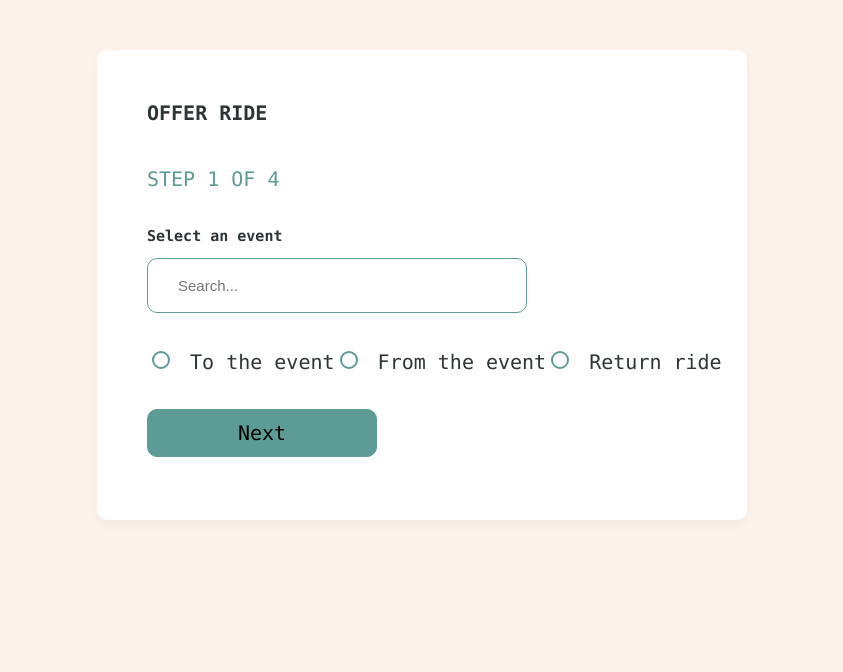
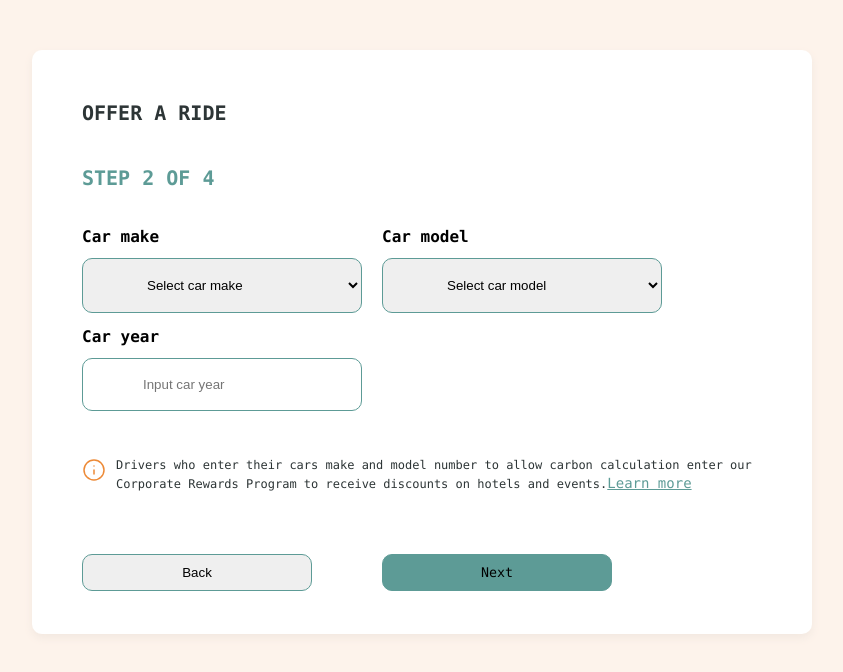
Before and after one commit to medlouay/front-end-newHorizons, a React (Vite) app in the folder front-end/: page / in a window 1280 px wide. Shown: the top 672 px of the page, without its empty margins (218-1061 px from the left). Built offline with nearby package versions, Linux system fonts and the light colour scheme.

Commit message:
offer ride form step 2 of 4

```diff
--- a/front-end/src/App.jsx
+++ b/front-end/src/App.jsx
@@ -1,5 +1,5 @@
 import React from 'react'
-import{Info,Header,Footer,Body,Event,RideCard} from "./components"
+import{Info,Header,Footer,Body,Event,RideCard, OfferRideS2} from "./components"
 import {path as SvgImage} from "./assets"
 
 const App = () => {
@@ -8,7 +8,7 @@ const App = () => {
       <SvgImage className="styled-svg" />
     </div> */}
 
-  <RideCard/>
+  <OfferRideS2/>
 
 
   </>)
--- /dev/null
+++ b/front-end/src/components/OfferRideS2/OfferRideS2.css
@@ -0,0 +1,168 @@
+/* styles.css */
+
+/* Title */
+#title {
+  color: var(--foundation-grey-dark, #2D3536);
+  font-family: Consolas;
+  font-size: 20px;
+  font-weight: bolder;
+  line-height: 130%; /* 26px */
+  text-transform: uppercase;
+  position: absolute;
+  top: 50px;
+  left: 50px;
+}
+
+/* Step 2 */
+#st2 {
+  color: #5D9B96;
+  font-family: Consolas;
+  font-size: 20px;
+  font-weight: bold;
+  text-transform: uppercase;
+  position: absolute;
+  top: 116px;
+  left: 50px;
+  margin-bottom: 20px;
+}
+
+/* Picker 1 */
+#picker1 {
+  display: inline-flex;
+  padding: 18px 60px;
+  position: absolute;
+  width: 280px;
+  top: 208px;
+  left: 50px;
+  border-radius: 10px;
+  border: 1px solid var(--foundation-green-normal, #5D9B96);
+}
+
+/* Container 2 */
+#container2 {
+  position: relative;
+  width: 780px;
+  height: 584px;
+  margin: 50px auto 0;
+  display: flex;
+  justify-content: center;
+  align-items: center;
+  flex-shrink: 0;
+  border-radius: 10px;
+  background: #ffffff;
+  box-shadow: 0px 4px 8px 0px #f2e8e0;
+}
+
+/* Car Make */
+#carmake {
+  position: absolute;
+  top: 177px;
+  left: 50px;
+  font-family: Consolas;
+  font-weight: bold;
+}
+
+/* Car Model */
+#carmodel {
+  position: absolute;
+  top: 177px;
+  left: 350px;
+  font-family: Consolas;
+  font-weight: bold;
+}
+
+/* Picker 2 */
+#picker2 {
+  padding: 18px 60px;
+  position: absolute;
+  top: 208px;
+  left: 350px;
+  border-radius: 10px;
+  width: 280px;
+  border: 1px solid var(--foundation-green-normal, #5D9B96);
+}
+
+/* Car Year */
+#caryear {
+  position: absolute;
+  top: 277px;
+  left: 50px;
+  font-family: Consolas;
+  font-weight: bold;
+}
+
+/* Car Model Input */
+#carModelinput {
+  padding: 18px 60px;
+  width: 280px;
+  position: absolute;
+  top: 308px;
+  left: 50px;
+  border-radius: 10px;
+  border: 1px solid var(--foundation-green-normal, #5D9B96);
+}
+
+/* Paragraph 1 */
+#paragraph1 {
+  position: absolute;
+  top: 408px;
+  left: 84px;
+  color: var(--foundation-grey-dark, #2D3536);
+  font-family: Consolas;
+  font-size: 12px;
+  font-weight: 400;
+  line-height: 130%; /* 18.2px */
+  width: 644px;
+}
+
+/* Icon 1 */
+#icon1 {
+  width: 24px;
+  height: 24px;
+  position: absolute;
+  left: 50px;
+  top: 408px;
+}
+
+/* Back Button 1 */
+#backbutton1 {
+  font: Consolas;
+  position: absolute;
+  top: 504px;
+  left: 50px;
+  display: flex;
+  width: 230px;
+  padding: 10px;
+  justify-content: center;
+  align-items: center;
+  border-radius: 10px;
+  border: 1px solid var(--foundation-green-normal, #5D9B96);
+}
+
+/* Next Button 1 */
+#nextbutton1 {
+  font-family: Consolas;
+  position: absolute;
+  top: 504px;
+  left: 350px;
+  display: flex;
+  width: 230px;
+  padding: 10px;
+  justify-content: center;
+  align-items: center;
+  gap: 10px;
+  border-radius: 10px;
+  border: 1px solid var(--foundation-green-normal, #5D9B96);
+  background: var(--foundation-green-normal, #5D9B96);
+}
+
+/* Link 1 */
+#link1 {
+  color: var(--foundation-green-normal, #5D9B96);
+  font-family: Consolas;
+  font-size: 14px;
+  font-style: normal;
+  font-weight: 400;
+  line-height: 130%;
+  text-decoration-line: underline;
+}
--- /dev/null
+++ b/front-end/src/components/OfferRideS2/OfferRideS2.jsx
@@ -0,0 +1,82 @@
+import React from 'react';
+import './OfferRideS2.css';
+
+const OfferRideS2 = () => {
+  return (
+    <div id="container2">
+      <div id='title'>
+        <span>Offer a Ride</span>
+        {/* Other JSX elements for the rest of the component */}
+      </div>
+      <div id='st2'>
+        <span>STEP 2 OF 4</span>
+      </div>
+      <div>
+        <div id='carmake'>
+          <label htmlFor="picker">Car make</label>
+        </div>
+        <select id="picker1">
+          <option value="" disabled selected>
+            Select car make
+          </option>
+          <option value="option1">Option 1</option>
+          <option value="option2">Option 2</option>
+          <option value="option3">Option 3</option>
+          {/* Add more options as needed */}
+        </select>
+      </div>
+      <div>
+        <div id='carmodel'>
+          <label htmlFor="picker">Car model</label>
+        </div>
+        <select id="picker2">
+          <option value="" disabled selected>
+            Select car model
+          </option>
+          <option value="option1">Option 1</option>
+          <option value="option2">Option 2</option>
+          <option value="option3">Option 3</option>
+          {/* Add more options as needed */}
+        </select>
+      </div>
+      <div>
+        <div id='caryear'>
+          <label htmlFor="carModel">Car year</label>
+        </div>
+        <input
+          type="text"
+          id="carModelinput"
+          placeholder="Input car year"
+        />
+      </div>
+      <div>
+        <span id='paragraph1'>
+          Drivers who enter their cars make and model number to allow carbon calculation enter
+          our Corporate Rewards Program to receive discounts on hotels and events.
+          <a id='link1' href="" target="_blank" rel="noopener noreferrer">
+            Learn more
+          </a>
+        </span>
+      </div>
+      <div id='icon1'>
+        <svg xmlns="http://www.w3.org/2000/svg" width="24" height="24" viewBox="0 0 24 24" fill="none">
+          <path d="M12 22C17.5228 22 22 17.5228 22 12C22 6.47715 17.5228 2 12 2C6.47715 2 2 6.47715 2 12C2 17.5228 6.47715 22 12 22Z" stroke="#ED8A37" strokeWidth="1.5" strokeLinecap="round" strokeLinejoin="round" />
+          <path d="M12 16V12" stroke="#ED8A37" strokeWidth="1.5" strokeLinecap="round" strokeLinejoin="round" />
+          <path d="M12 8H12.01" stroke="#ED8A37" strokeWidth="1.5" strokeLinecap="round" strokeLinejoin="round" />
+        </svg>
+      </div>
+      <div>
+        <button id='backbutton1'>
+          Back
+        </button>
+      </div>
+      <div>
+        <button id='nextbutton1'>
+          Next
+        </button>
+      </div>
+    </div>
+  );
+}
+
+export default OfferRideS2;
--- a/front-end/src/components/RideCard/RideCard.css
+++ b/front-end/src/components/RideCard/RideCard.css
@@ -1,16 +1,16 @@
 /* rideCard.css */
 #container {
-    position: relative; /* Set the position of the container to relative */
+  position: relative;
   width: 650px;
-    height: 470px; /* Adjust the height as desired */
-    margin: 50px auto 0; /* Margin-top of 50px, center horizontally */
+  height: 470px;
+  margin: 50px auto 0;
   display: flex;
   justify-content: center;
   align-items: center;
   flex-shrink: 0;
   border-radius: 10px;
-    background: #ffffff; /* White background color */
-    box-shadow: 0px 4px 8px 0px #f2e8e0; /* Shadow to make it pop */
+  background: #ffffff;
+  box-shadow: 0px 4px 8px 0px #f2e8e0;
 }
 
 /* Child element with fixed position */
@@ -20,48 +20,39 @@
   font-size: 20px;
   font-style: normal;
   font-weight: bold;
-    line-height: 130%; /* 26px */
+  line-height: 130%;
   text-transform: uppercase;
   position: absolute;
   left: 50px;
   top: 50px;
 }
 
-  #step1{
+#step1 {
   color: var(--foundation-green-normal, #5D9B96);
   font-family: Consolas;
   font-size: 16px;
   font-style: normal;
   font-weight: bold;
-line-height: 130%; /* 20.8px */
-text-transform: uppercase
-    color: var(--foundation-grey-dark, #2d3536);
-    font-family: Consolas;
-    font-size: 20px;
-    font-style: normal;
-    font-weight: 500;
-    line-height: 130%; /* 26px */
+  line-height: 130%;
   text-transform: uppercase;
   position: absolute;
   left: 50px;
   top: 116px;
+}
 
-  }
-  #select-event{
+#select-event {
   color: var(--foundation-grey-dark, #2d3536);
   font-family: Consolas;
   font-size: 15px;
   font-style: normal;
   font-weight: bold;
-    line-height: 130%; /* 26px */
+  line-height: 130%;
   position: absolute;
   left: 50px;
   top: 177px;
+}
 
-  }
-  #searchbar{
-
-
+#searchbar {
   position: absolute;
   left: 50px;
   top: 208px;
@@ -73,24 +64,21 @@ text-transform: uppercase
   border-radius: 10px;
   font-size: 15px;
   border: 1px solid var(--foundation-green-normal, #5D9B96);
-
-
 }
 
 #searchInput {
-    outline: none; /* Add this line to remove the outline */
-  border: none; /* Add this line to remove the default input border */
-  width: 100%; /* Make the input take the full width of the search bar */
-  padding: 0 10px; /* Add some padding to the input text */
-  font-size: 15px; /* Adjust font size if needed */
-  #searchInput::placeholder {
-    color: Foundation/Grey/Light :active; /* Set the placeholder text color to a specific color */
+  outline: none;
+  border: none;
+  width: 100%;
+  padding: 0 10px;
+  font-size: 15px;
 }
 
+#searchInput::placeholder {
+  color: var(--foundation-grey-light, #C3C6C6); /* Fix placeholder color */
 }
 
 input[type="radio"] {
-    /* Hide the default radio button */
   appearance: none;
   -webkit-appearance: none;
   -moz-appearance: none;
@@ -104,38 +92,31 @@ border: 1px solid var(--foundation-green-normal, #5D9B96);
 }
 
 input[type="radio"]:checked {
-    /* Apply the custom color to the selected radio button */
   background-color: #5D9B96;
 }
 
-  #picker{
-
+#picker {
   color: var(--foundation-grey-dark, #2d3536);
   font-family: Consolas;
   font-size: 20px;
   font-style: normal;
   font-weight: 500;
-    line-height: 130%; /* 26px */
+  line-height: 130%;
   position: absolute;
   left: 50px;
   top: 298px;
+}
 
-
-
-  }
-  #nxt-button{
-    color: #C3C6C6);
+#nxt-button {
+  color: #C3C6C6;
   font-family: Consolas;
   font-size: 20px;
   font-style: normal;
   font-weight: 500;
-    line-height: 130%; /* 26px */
+  line-height: 130%;
   position: absolute;
   left: 50px;
   top: 359px;
-
-
-
   display: flex;
   width: 230px;
   padding: 10px;
@@ -145,5 +126,4 @@ gap: 10px;
   border-radius: 10px;
   border: 1px solid var(--foundation-green-normal, #5D9B96);
   background: var(--foundation-green-normal, #5D9B96);
-
 }
--- a/front-end/src/components/index.js
+++ b/front-end/src/components/index.js
@@ -6,5 +6,6 @@ import Body from "./Body/Body";
 import Navbar from "./Navbar/Navbar";
 import Agenda from "./Agenda/Agenda";
 import RideCard from "./RideCard/RideCard";
+import OfferRideS2 from "./OfferRideS2/OfferRideS2";
 
-export { Header, Footer, Info, Event, Body, Navbar, Agenda, RideCard};
+export { Header, Footer, Info, Event, Body, Navbar, Agenda, RideCard, OfferRideS2};
```
Lines whose indentation alone changed are shown as unchanged.
